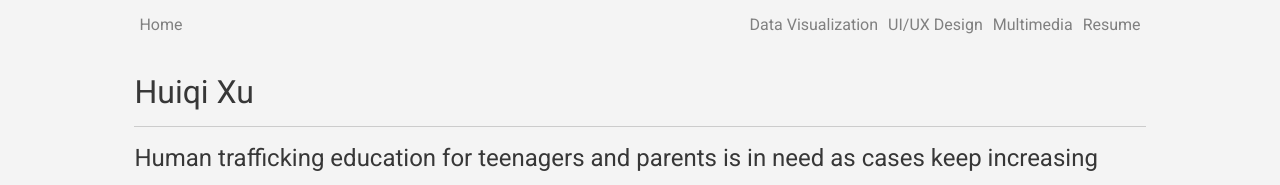
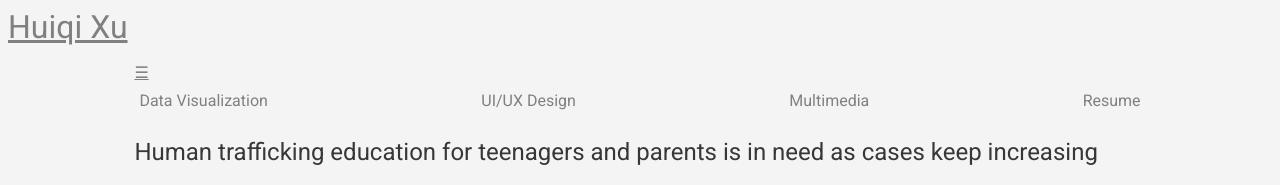
Before and after one commit to J4502-SS18/huiqixu-class, a plain HTML site: page index.html in a window 1280 px wide. Shown: the top 185 px of the page. Drawn offline with nearby package versions, Linux system fonts and the light colour scheme.

Commit message:
update js assignment

```diff
--- a/JavaScript examples new12/jquery_class/finished.css
+++ b/JavaScript examples new12/jquery_class/finished.css
@@ -1,5 +1,5 @@
 body {
-  background-color: #F8ECC2;
+  background-color: #f4f4f4;
   font-family: Helvetica, Arial, sans-serif;
 }
 
@@ -24,6 +24,7 @@ header {
 }
 
 .menu-trigger {
+    color: white
     order: 1;
     font-size: 1.75em;
     width: 2em;
@@ -49,6 +50,7 @@ nav ul {
     }
 
     .menu-trigger {
+        background-color: white;
         display: none;
     }
 
--- a/JavaScript examples new12/jquery_class/styles.css
+++ b/JavaScript examples new12/jquery_class/styles.css
@@ -16,7 +16,21 @@ nav a {
 }
 
 header {
+    display: flex;
+    flex-flow: row;
     background-color: #65a8a6;
     margin: 0;
     padding: 0 10px;
 }
+
+.menu-trigger {
+    order: 1;
+    color: white;
+    font-size: 1.75em;
+    width: 2em;
+}
+
+header h1 {
+    order: 2;
+    font-size: 2em;
+}
--- a/index.html
+++ b/index.html
@@ -8,24 +8,26 @@
 		<meta name="viewport" content="width=device-width, initial-scale=1">
 		<link href="https://fonts.googleapis.com/css?family=Lora|Roboto|Roboto+Condensed" rel="stylesheet" />
     <link rel="stylesheet" type="text/css" href="style.css" />
+		<script src="https://code.jquery.com/jquery-1.12.0.min.js"></script>
+	  <script src="menu.js" type="text/javascript"></script>
 
 </head>
 
 <body>
+	<header>
+		<h1><a href="index.html">Huiqi Xu</a></h1>
+	</header>
 	<div id="container">
 		<nav>
+			<a class="menu-trigger" href="#">&#9776;</a>
 			<ul>
-				<li class="item1"><a href="index.html">Home</a></li>
 				<li><a href="http://www.huiqixu.com/">Data Visualization</a></li>
 				<li><a href="http://www.huiqixu.com/uxui/">UI/UX Design</a></li>
 				<li><a href="http://www.huiqixu.com/multimedia/">Multimedia</a></li>
 				<li><a href="http://www.huiqixu.com/resume/">Resume</a></li>
 			</ul>
 		</nav>
-		<header class="title">
-		 	<h1>Huiqi Xu</h1>
-		</header>
-			<h2>Human trafficking education for teenagers and parents is in need as cases keep increasing</h2>
+			<h2 class="title">Human trafficking education for teenagers and parents is in need as cases keep increasing</h2>
 			<article>
 			<header class="authorbox">
 				<p class="byline">By Huiqi Xu</p>
--- /dev/null
+++ b/menu.js
@@ -0,0 +1,11 @@
+$(document).ready(function() {
+  $('.menu-trigger').click(function() {
+    $('nav ul').slideToggle(500);
+  });
+
+  $(window).resize(function() {
+	   if (  $(window).width() > 700 ) {
+		$('nav ul').removeAttr('style');
+	 }
+	});
+});
--- a/style.css
+++ b/style.css
@@ -92,9 +92,10 @@ nav ul li a {
 }
 
 .title {
-    margin-top: 1.5em;
-    margin-bottom: 0.7em;
-    border-bottom: 1px solid #ccc;
+    margin-top: 1em;
+    margin-bottom: 1em;
+    padding-top: 1em
+    border-top: 2px solid #ccc;
 }
 
 .logo {
```
Also changed, not shown: JavaScript examples new12/jquery_class/finished.html (+6 -6 lines), JavaScript examples new12/jquery_class/index.html (+1 -0 lines), JavaScript examples new12/jquery_class/menu.js (+14 -0 lines), 1 other file.
